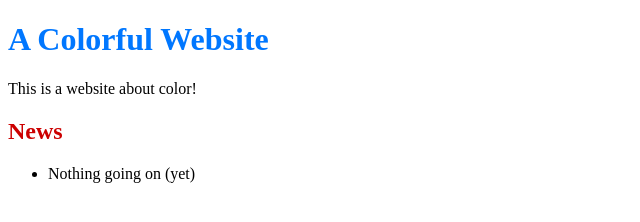
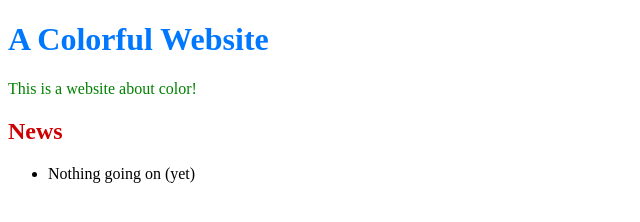
Before and after one commit to MirzaazriM/git-testing, a plain HTML site: page index.html in a window 1280 px wide. Shown: the full height of the page, 0-640 px from the left. Drawn offline with Linux system fonts and the light colour scheme.

Commit message:
Linked styles

```diff
--- a/index.html
+++ b/index.html
@@ -3,6 +3,7 @@
     <title>A Colorful Website</title>
     <metacharset="utf-8"/>
 
+    <link rel="stylesheet"href="styles.css"/>
 </head>
 <body>
 
```
Also changed, not shown: blue.html (+3 -1 lines), orange.html (+3 -1 lines).
